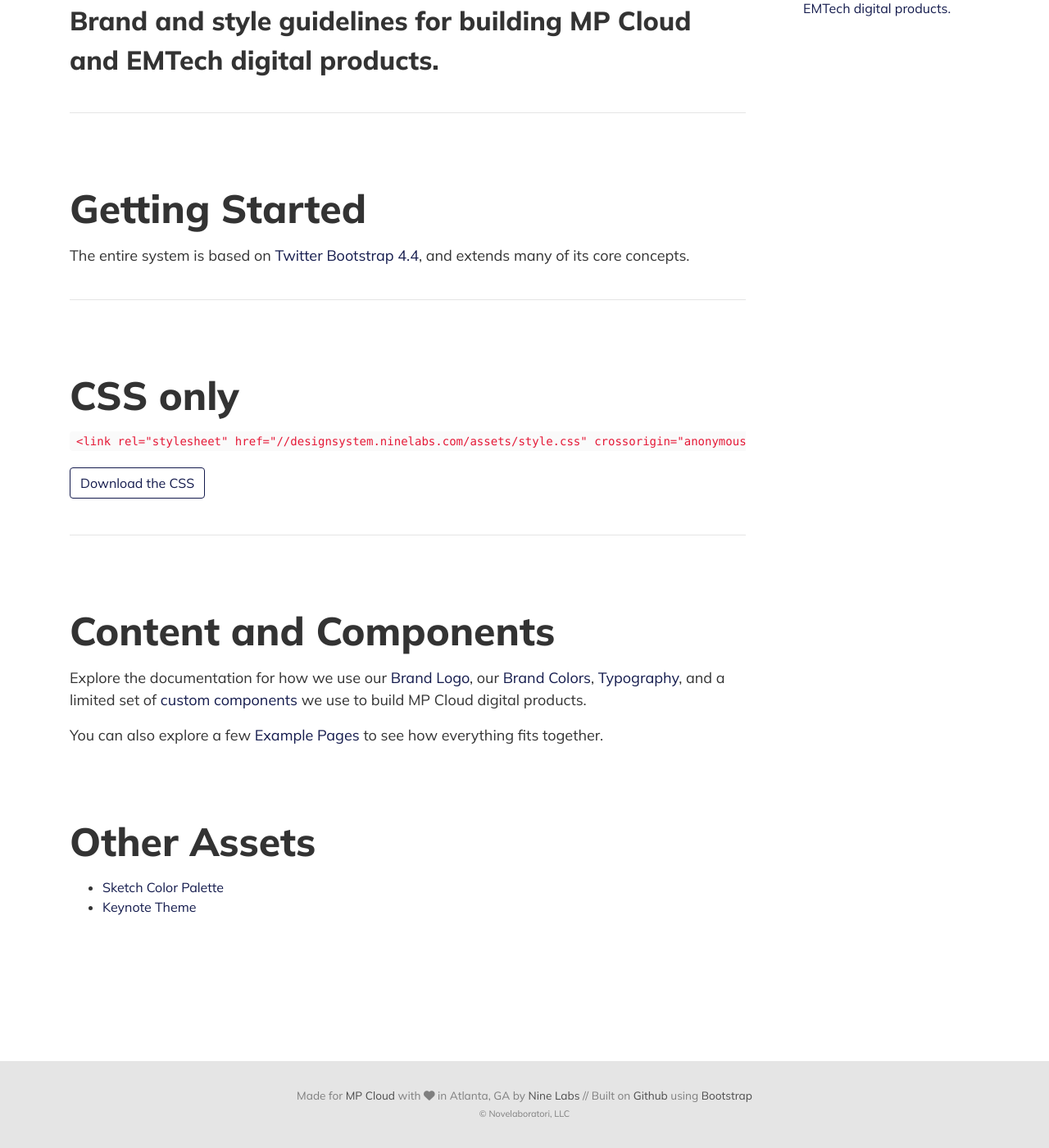
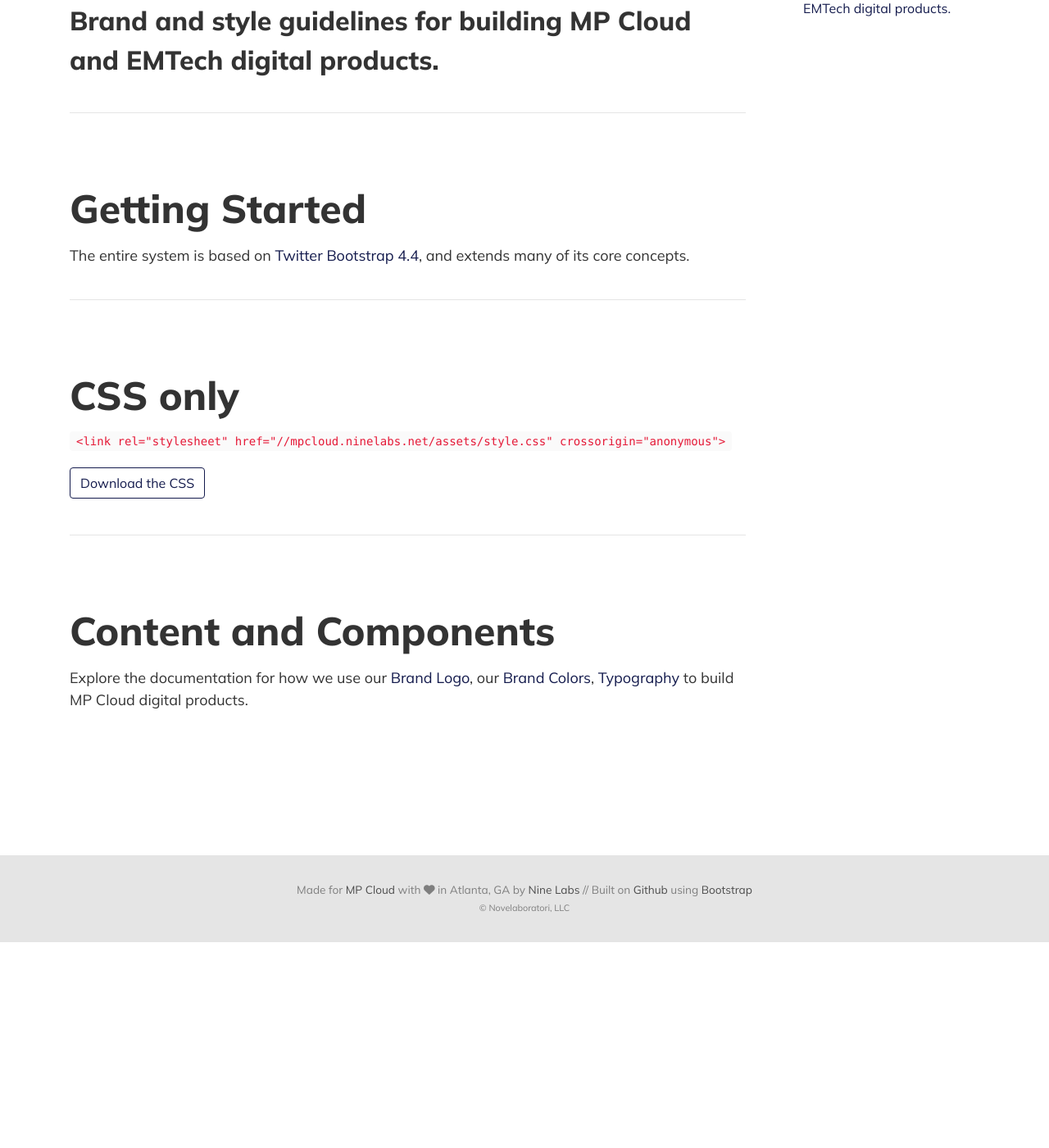
Before and after one commit to ninelabs/mpcloud-design-system, a Jekyll site: the page built from index.md, in a window 1280 px wide and 1400 px high, scrolled down 279 px. Shown: the whole window at 82% size. Built offline with Jekyll 4.4.1, drawn with Linux system fonts in a browser that asks for light colours; nearby versions of some CDN libraries; after the commit the page ends 1428 px from its top, so only the background shows below that.

Commit message:
Update index.md

````diff
--- a/index.md
+++ b/index.md
@@ -20,7 +20,7 @@
 ### CSS only
 
 ```
-<link rel="stylesheet" href="//designsystem.ninelabs.com/assets/style.css" crossorigin="anonymous">
+<link rel="stylesheet" href="//mpcloud.ninelabs.net/assets/style.css" crossorigin="anonymous">
 ```
 
 <a href="/assets/style.css" class="btn btn-outline-primary">Download the CSS</a>
@@ -29,12 +29,4 @@
 
 ### Content and Components
 
-Explore the documentation for how we use our [Brand Logo](brand.html), our [Brand Colors](colors.html), [Typography](typography.html), and a limited set of [custom components](components.html) we use to build MP Cloud digital products.
-
-You can also explore a few [Example Pages](examples.html) to see how everything fits together.
-
-
-### Other Assets
-
-- [Sketch Color Palette](/assets/Nine-Labs-Brand-Colors.sketchpalette)
-- [Keynote Theme](/assets/Nine-Labs-Presentation.kth)
+Explore the documentation for how we use our [Brand Logo](brand.html), our [Brand Colors](colors.html), [Typography](typography.html) to build MP Cloud digital products.
````
